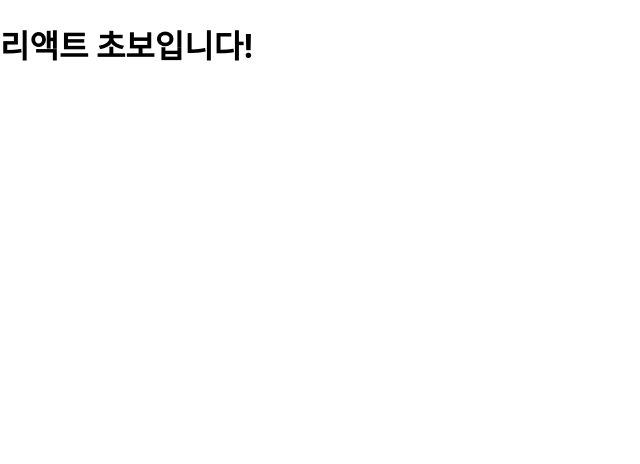
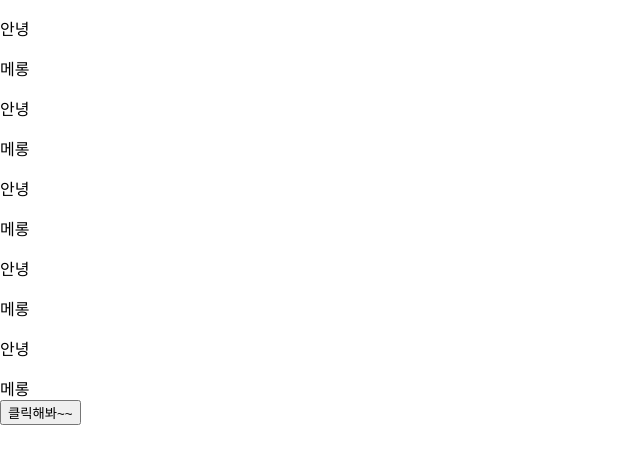
Before and after one commit to JeFeel/my-app, a React (Create React App) app: page / in a window 1280 px wide. Shown: the top 464 px of the page, without its empty margins (0-640 px from the left). Built offline with nearby package versions, Linux system fonts and the light colour scheme; the HTML template or start-up script is replaced by a standard one.

Commit message:
React Component ClickEvent

```diff
--- a/src/App.js
+++ b/src/App.js
@@ -1,9 +1,33 @@
 import logo from './logo.svg';
 import './App.css';
+import SayHello from "./SayHello";
+import ClickEvent from "./component/chap01_event/ClickEvent";
 
 function App() {
-  return (
-   <h1>리액트 초보입니다!</h1>
+
+    const looping = () => {
+        const helloList = [];
+        for (let i = 0; i < 5; i++) {
+            helloList.push(<SayHello/>)
+        }
+        return helloList;
+    };
+    return (
+        // <>
+        //     <h1 className='abc'>리액트 초보입니다!</h1>
+        //     <p>하하호호</p>
+        // </>
+        //html이 아닌 script 코드 (JSX)
+        //rendering은 class로 되지만 작성은 className로 해야됨
+        // 부모 태그 없는 형제가 존재하면 에러
+        // 필요없는 부모 태그라면 대신에 빈 태그를 작성하자 -> JSX에서 없는 태그 취급으로 인식
+
+        // JSX 문법에서는 스크립트 코드를 직접 사용 불가능
+        // {} 안에서 함수호출문이나 변수참조를 할 수 있음
+        <>
+            {looping()}
+           {ClickEvent()}
+        </>
 //    <div className="App">
 //    <header className="App-header">
 //      <img src={logo} className="App-logo" alt="logo" />
@@ -20,7 +44,7 @@ function App() {
 //      </a>
 //    </header>
 //  </div>
-  );
+    );
 }
 
 export default App;
--- /dev/null
+++ b/src/component/chap01_event/ClickEvent.js
@@ -0,0 +1,16 @@
+// rsi
+import React from 'react'
+
+const ClickEvent = () => {
+
+    // const $btn1 = document.getElementById('btn1');
+    // $btn1.onclick = e => {
+    //     alert('클릭 잘했다!');
+    // };
+
+    return (
+        <button id='btn1' onClick={()=> alert('클릭잘했어요') }>클릭해봐~~</button>
+    )
+}
+
+export default ClickEvent;
```
